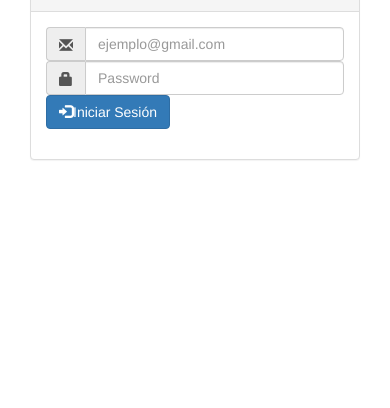
After one commit to alexandermedina3283/CRUD-Colegio-Php, a PHP site: page /Vistas/login.php in a window 390 px wide. The commit adds this page. Shown: the part 333-741 px from the top of the page. Run offline with PHP 8.4, Linux system fonts and the light colour scheme; some libraries are stand-ins or nearby versions.

Commit message:
Se ajustó diseño listar notas e información estudiante, se agrega vista login

```diff
--- a/Vistas/layout.php
+++ b/Vistas/layout.php
@@ -119,5 +119,6 @@
 
 
     <script src="../assets/js/bootstrap.bundle.min.js"></script>
+    <script src="https://kit.fontawesome.com/d51e0c6239.js" crossorigin="anonymous"></script>
 </body>
 </html>
--- a/Vistas/listarCalificaciones.php
+++ b/Vistas/listarCalificaciones.php
@@ -3,7 +3,7 @@
 
     <div class="bg-white border rounded p-2 m-2 mt-3 w-50">
 
-    <p class="fs-5 fw-normal text-center">Listado Calificaciones primer semestre</p>
+    <p class="fs-6 fw-normal text-light bg-dark text-center">LISTADO CALIFICACIONES PRIMER TRIMESTRE 2021</p>
 
 
 <table class="table">
@@ -32,8 +32,8 @@
       <td><?php echo $estudiante['Nota1'] ?></td>
       <td><?php echo $estudiante['Nota2'] ?></td>
       <td><?php echo $estudiante['Nota3'] ?></td>
-      <td><a href="../Controlador/estudianteDatosEditarControlador.php?idEstudiante=<?php echo $estudiante['Codigo'] ?>">Editar </a></td>
-      <td><a href="../Controlador/estudianteDatosEliminarControlador.php?idEstudiante=<?php echo $estudiante['Codigo'] ?>">Eliminar </a></td>
+      <td><a href="../Controlador/estudianteDatosEditarControlador.php?idEstudiante=<?php echo $estudiante['Codigo'] ?>"><i class="fas fa-edit" style="color: black;"></i></a></td>
+      <td><a href="../Controlador/estudianteDatosEliminarControlador.php?idEstudiante=<?php echo $estudiante['Codigo'] ?>"><i class="far fa-trash-alt" style="color: red;"></i></a></td>
     </tr>
 
      <?php
--- a/Vistas/listarCalificacionesProfesor.php
+++ b/Vistas/listarCalificacionesProfesor.php
@@ -3,7 +3,7 @@
 
     <div class="bg-white border rounded p-2 m-2 mt-3 w-50">
 
-    <p class="fs-5 fw-normal text-center">Listado Calificaciones primer semestre</p>
+    <p class="fs-6 fw-normal text-light bg-dark text-center">LISTADO CALIFICACIONES PRIMER TRIMESTRE 2021</p>
 
 
 <table class="table">
@@ -31,7 +31,7 @@
       <td><?php echo $estudiante['Nota1'] ?></td>
       <td><?php echo $estudiante['Nota2'] ?></td>
       <td><?php echo $estudiante['Nota3'] ?></td>
-      <td><a href="../Controlador/estudianteDatosEditarNotaProfesorControlador.php?idEstudiante=<?php echo $estudiante['Codigo'] ?>">Editar </a></td>
+      <td><a href="../Controlador/estudianteDatosEditarNotaProfesorControlador.php?idEstudiante=<?php echo $estudiante['Codigo'] ?>"><i class="fas fa-edit" style="color: black;"></i></a></td>
     </tr>
 
      <?php
--- /dev/null
+++ b/Vistas/login.php
@@ -0,0 +1,51 @@
+<link href="//netdna.bootstrapcdn.com/bootstrap/3.2.0/css/bootstrap.min.css" rel="stylesheet" id="bootstrap-css">
+<link rel="stylesheet" href="../assets/css/estiloLogin.css">
+
+<div class="container">
+
+    <div id="loginbox" class="mainbox col-md-6 col-md-offset-3 col-sm-6 col-sm-offset-3">
+
+        <div class="row">
+            <div >
+                    <img class="imalogin" src="../assets/pic/dibujo.jpeg" alt="imagen">
+
+            </div>
+        </div>
+
+        <div class="panel panel-default" >
+            <div class="panel-heading">
+                <div class="panel-title text-center">Ingrese sus credenciales</div>
+            </div>
+
+            <div class="panel-body" >
+
+                <form name="form" id="form" class="form-horizontal" action="../Controlador/usuarioLoginControlador.php" method="post">
+
+                <?php
+                if (isset($ErrorCodigo))
+                echo "<div class='alert alert-danger' role='alert'> $ErrorCodigo </div>"
+                ?>
+
+                    <div class="input-group">
+                        <span class="input-group-addon"><i class="glyphicon glyphicon-envelope"></i></span>
+                        <input id="user" type="email" class="form-control" name="correo" value="" placeholder="ejemplo@gmail.com">
+                    </div>
+
+                    <div class="input-group">
+                        <span class="input-group-addon"><i class="glyphicon glyphicon-lock"></i></span>
+                        <input id="password" type="password" class="form-control" name="password" placeholder="Password">
+                    </div>
+
+                    <div class="form-group">
+                        <!-- Button -->
+                        <div class="col-sm-12 botonIni">
+                            <button type="submit" href="#" class="btn btn-primary "><i class="glyphicon glyphicon-log-in"></i>Iniciar Sesión</button>
+                        </div>
+                    </div>
+
+                </form>
+
+            </div>
+        </div>
+    </div>
+</div>
```
Also changed, not shown: Modelo/gestionDatos.php (+8 -0 lines), Vistas/consultarNotasEstudiante.php (added, +46 -0 lines), Vistas/nosotros.php (added, +10 -0 lines).
